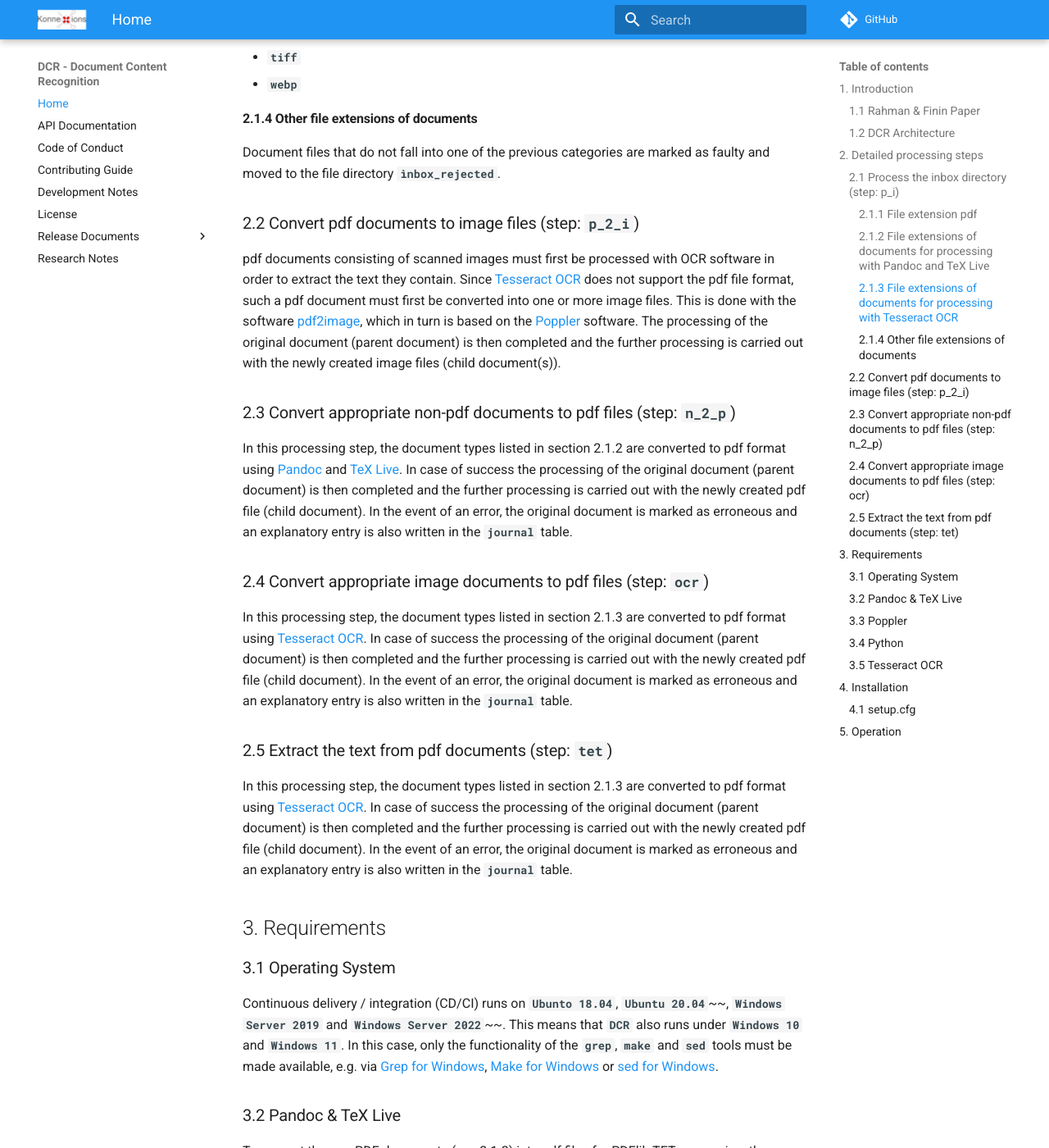
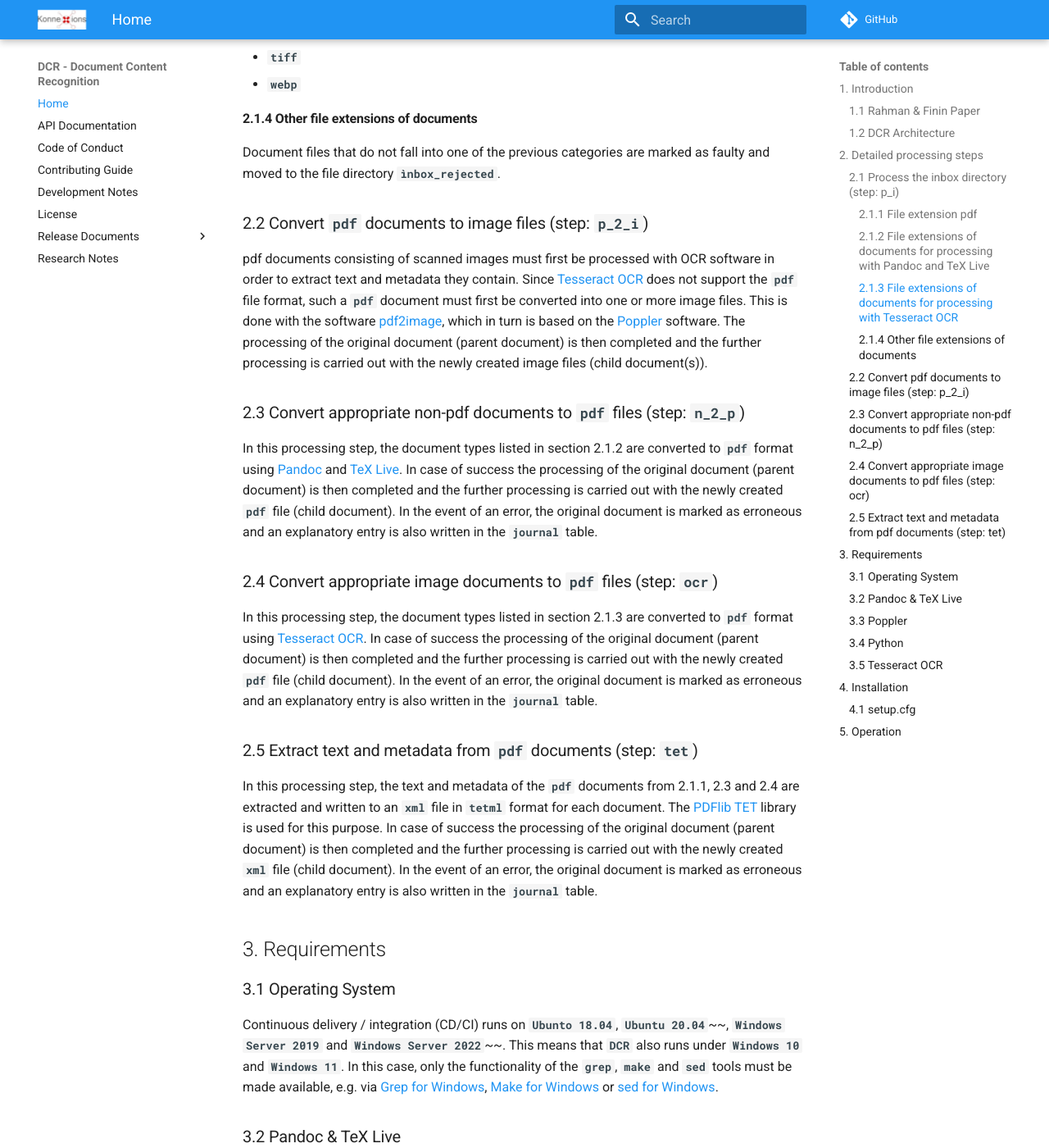
Before and after one commit to KonnexionsGmbH/dcr, an MkDocs documentation site: the page built from docs/index.md, in a window 1280 px wide and 1400 px high, scrolled down 3006 px. Shown: the whole window at 82% size. Built offline with MkDocs 1.6.1 and Material for MkDocs 9.7.7, drawn with Linux system fonts in a browser that asks for light colours; comment, search, counter and statistics services are not loaded; some of the changed text lies outside the part shown.

Commit message:
Extract text from pdf files.

```diff
--- a/docs/index.md
+++ b/docs/index.md
@@ -83,32 +83,32 @@ Document files with the following file extensions are moved to the file director
 
 Document files that do not fall into one of the previous categories are marked as faulty and moved to the file directory **`ìnbox_rejected`**.
 
-### 2.2 Convert pdf documents to image files (step: **`p_2_i`**)
+### 2.2 Convert **`pdf`** documents to image files (step: **`p_2_i`**)
 
-pdf documents consisting of scanned images must first be processed with OCR software in order to extract the text they contain.
-Since [Tesseract OCR](https://github.com/tesseract-ocr/tesseract){:target="_blank"} does not support the pdf file format, such a pdf document must first be converted into one or more image files.
+pdf documents consisting of scanned images must first be processed with OCR software in order to extract text and metadata they contain.
+Since [Tesseract OCR](https://github.com/tesseract-ocr/tesseract){:target="_blank"} does not support the **`pdf`** file format, such a **`pdf`** document must first be converted into one or more image files.
 This is done with the software [pdf2image](https://pypi.org/project/pdf2image){:target="_blank"}, which in turn is based on the [Poppler](https://poppler.freedesktop.org){:target="_blank"} software.
 The processing of the original document (parent document) is then completed and the further processing is carried out with the newly created image files (child document(s)).
 
-### 2.3 Convert appropriate non-pdf documents to pdf files (step: **`n_2_p`**)
+### 2.3 Convert appropriate non-pdf documents to **`pdf`** files (step: **`n_2_p`**)
 
-In this processing step, the document types listed in section 2.1.2 are converted to pdf format
+In this processing step, the document types listed in section 2.1.2 are converted to **`pdf`** format
 using [Pandoc](https://pandoc.org){:target="_blank"} and [TeX Live](https://www.tug.org/texlive){:target="_blank"}.
-In case of success the processing of the original document (parent document) is then completed and the further processing is carried out with the newly created pdf file (child document).
+In case of success the processing of the original document (parent document) is then completed and the further processing is carried out with the newly created **`pdf`** file (child document).
 In the event of an error, the original document is marked as erroneous and an explanatory entry is also written in the **`journal`** table.
 
-### 2.4 Convert appropriate image documents to pdf files (step: **`ocr`**)
+### 2.4 Convert appropriate image documents to **`pdf`** files (step: **`ocr`**)
 
-In this processing step, the document types listed in section 2.1.3 are converted to pdf format
+In this processing step, the document types listed in section 2.1.3 are converted to **`pdf`** format
 using [Tesseract OCR](https://github.com/tesseract-ocr/tesseract){:target="_blank"}.
-In case of success the processing of the original document (parent document) is then completed and the further processing is carried out with the newly created pdf file (child document).
+In case of success the processing of the original document (parent document) is then completed and the further processing is carried out with the newly created **`pdf`** file (child document).
 In the event of an error, the original document is marked as erroneous and an explanatory entry is also written in the **`journal`** table.
 
-### 2.5 Extract the text from pdf documents (step: **`tet`**)
+### 2.5 Extract text and metadata from **`pdf`** documents (step: **`tet`**)
 
-In this processing step, the document types listed in section 2.1.3 are converted to pdf format
-using [Tesseract OCR](https://github.com/tesseract-ocr/tesseract){:target="_blank"}.
-In case of success the processing of the original document (parent document) is then completed and the further processing is carried out with the newly created pdf file (child document).
+In this processing step, the text and metadata of the **`pdf`** documents from 2.1.1, 2.3 and 2.4 are extracted and written to an **`xml`** file in **`tetml`** format for each document.
+The [PDFlib TET](https://www.pdflib.com/products/tet/) library is used for this purpose.
+In case of success the processing of the original document (parent document) is then completed and the further processing is carried out with the newly created **`xml`** file (child document).
 In the event of an error, the original document is marked as erroneous and an explanatory entry is also written in the **`journal`** table.
 
 ## 3. Requirements
@@ -121,7 +121,7 @@ In this case, only the functionality of the **`grep`**, **`make`**  and **`sed`*
 
 ### 3.2 Pandoc & TeX Live
 
-To convert the non-PDF documents (see 2.1.2) into pdf files for PDFlib TET processing,
+To convert the non-PDF documents (see 2.1.2) into **`pdf`** files for PDFlib TET processing,
 the universal document converter [Pandoc](https://pandoc.org){:target="_blank"}
 and [TeX Live](https://www.tug.org/texlive){:target="_blank"} are used and must therefore also be installed.
 The installation of the TeX Live Frontend is not required.
@@ -238,8 +238,8 @@ The following actions are available:
 | **`db_u`**  | Upgrade the database.                                                                                              |
 | **`m_d`**   | Run the installation of the necessary 3rd party packages <br/>for development and run the development ecosystem.   |
 | **`m_p`**   | Run the installation of the necessary 3rd party packages <br/>for production and compile all packages and modules. |
-| **`n_2_p`** | Convert appropriate non-pdf documents to pdf files.                                                                |
-| **`ocr`**   | Convert appropriate image documents to pdf files.                                                                  |
+| **`n_2_p`** | Convert appropriate non-pdf documents to **`pdf`** files.                                                                |
+| **`ocr`**   | Convert appropriate image documents to **`pdf`** files.                                                                  |
+| **`p_2_i`** | Convert **`pdf`** documents to image files.                                                                              |
 | **`p_i`**   | Process the inbox directory.                                                                                       |
-| **`p_2_i`** | Convert pdf documents to image files.                                                                              |
-| **`tet`**   | Extract the text from pdf documents.                                                                               |
+| **`tet`**   | Extract text and metadata from **`pdf`** documents.                                                                      |
```
Also changed, not shown: docs/release_notes.md (+14 -14 lines), 1 other file.
